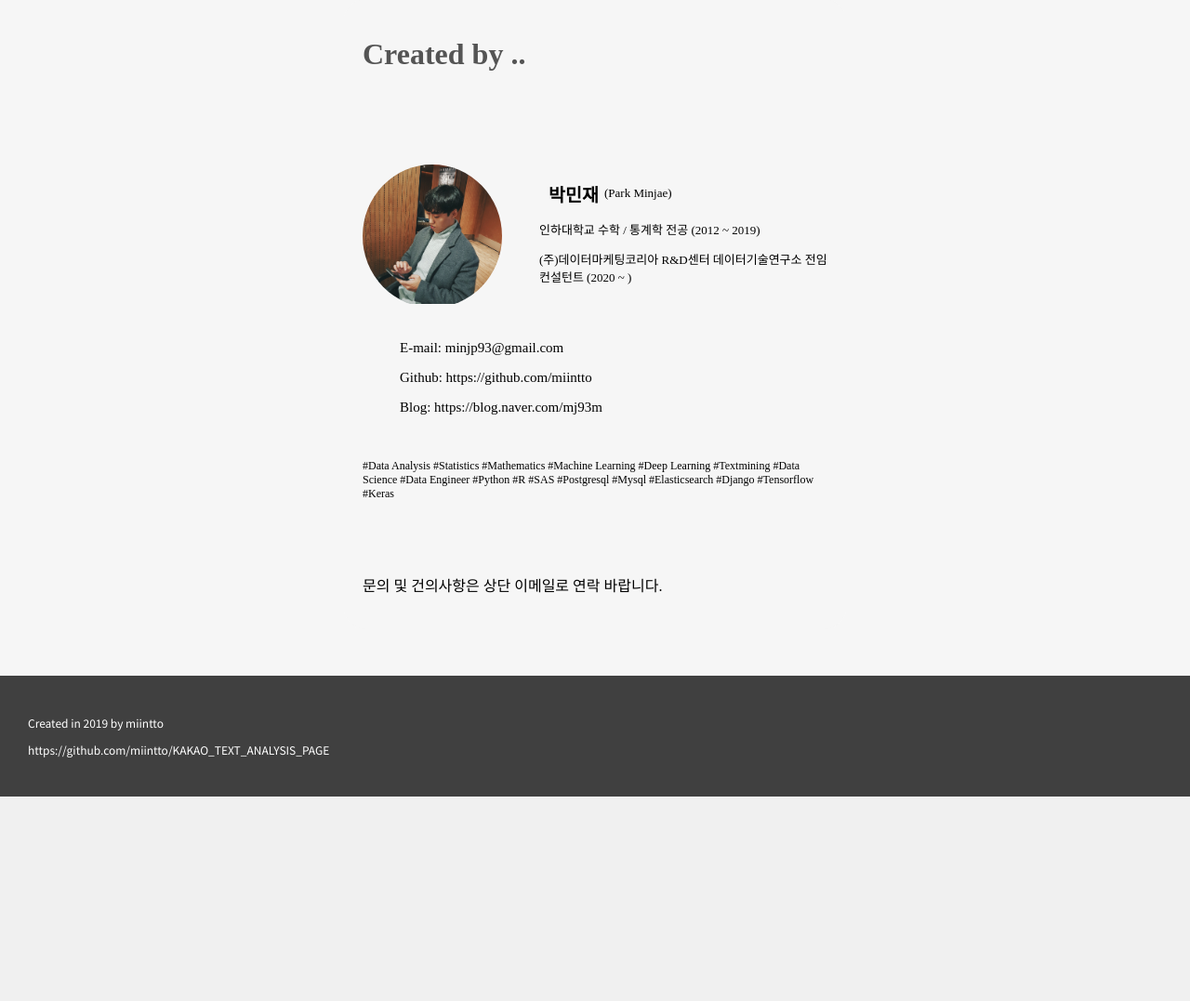
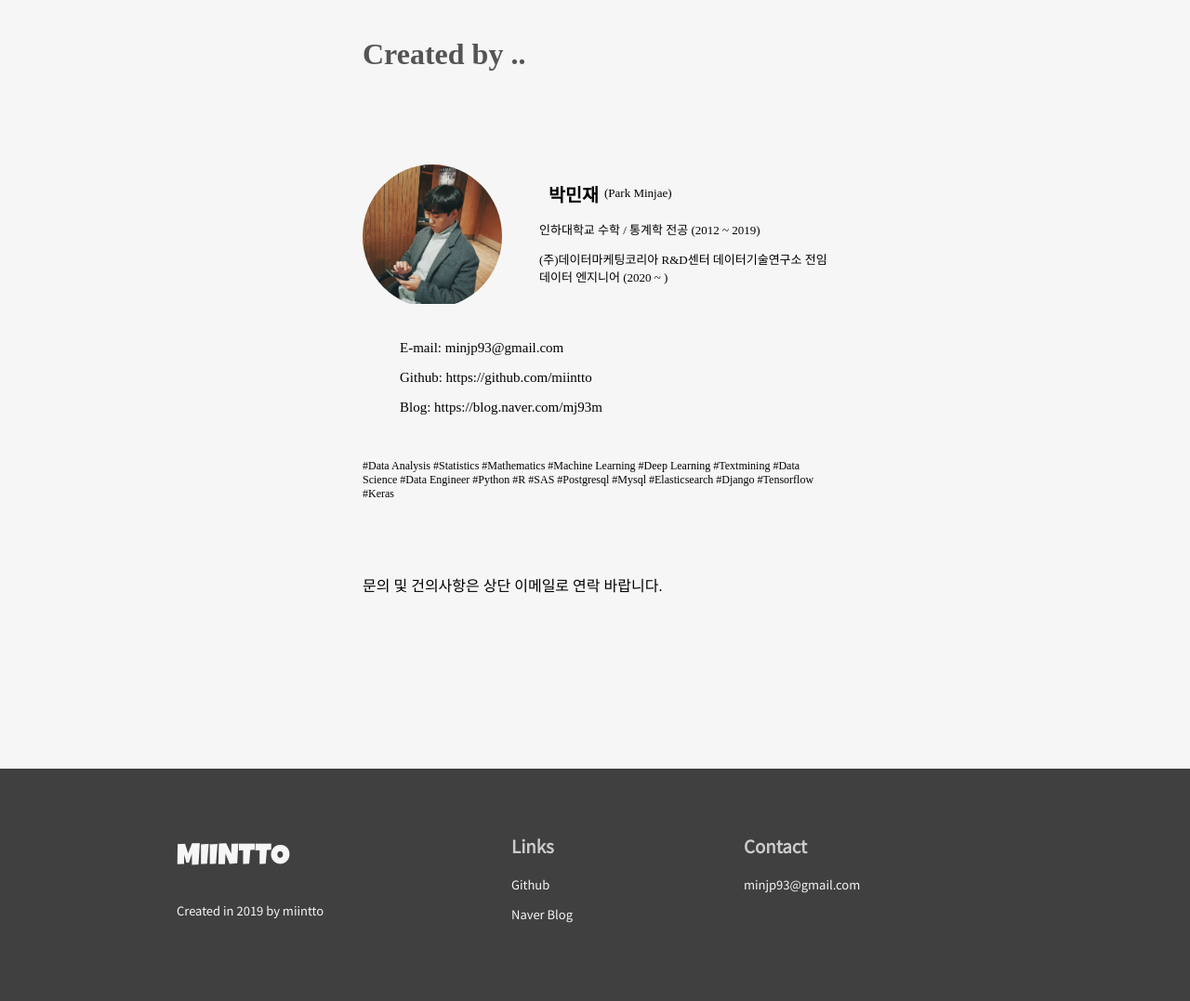
Before and after one commit to miintto/KAKAO_TEXT_ANALYSIS_PAGE, a Django app: template analysis/templates/analysis/inquiry.html in a window 1280 px wide. Shown: the part 178-1255 px from the top of the page at 93% size. Before the commit the page ends 1035 px from the top, so only its background shows below. Run offline with Django 3.2, Linux system fonts and the light colour scheme; the template is opened without the code that fills it, so the values that code supplies are empty.

Commit message:
20200408 [CSS] footer 업데이트

```diff
--- a/analysis/templates/analysis/inquiry.html
+++ b/analysis/templates/analysis/inquiry.html
@@ -7,6 +7,7 @@
 	<link rel="stylesheet" type="text/css" href="{% static 'css/menubar.css' %}">
 	<link href="https://fonts.googleapis.com/css?family=Noto+Sans+KR&display=swap" rel="stylesheet">
 	<link href="https://fonts.googleapis.com/css?family=Noto+Serif+KR&display=swap" rel="stylesheet">
+	<link href="https://fonts.googleapis.com/css2?family=Luckiest+Guy&display=swap" rel="stylesheet">
 </head>
 <body>
 	<div class="menu-bar">
@@ -50,7 +51,7 @@
 					<div>
 						<ul class="profile-list">
 							<li><p>인하대학교 수학 / 통계학 전공 (2012 ~ 2019)</p></li>
-							<li><p>(주)데이터마케팅코리아 R&D센터 데이터기술연구소 전임 컨설턴트 (2020 ~ )</p></li>
+							<li><p>(주)데이터마케팅코리아 R&D센터 데이터기술연구소 전임 데이터 엔지니어 (2020 ~ )</p></li>
 						</ul>
 					</div>
 				</div>
@@ -74,9 +75,20 @@
 		</div>
 	</div>
 	<div class="footer">
-		<div class="footer-info">
-			<p>Created in 2019 by miintto</p>
-			<p>https://github.com/miintto/KAKAO_TEXT_ANALYSIS_PAGE</p>
+		<div class="footer-contents">
+			<div class="footer-info footer-container">
+				<h1>MIINTTO</h1>
+				<p>Created in 2019 by miintto</p>
+			</div>
+			<div class="footer-site footer-container">
+				<h3>Links</h3>
+				<p><a href="https://github.com/miintto">Github</a></p>
+				<p><a href="https://blog.naver.com/mj93m">Naver Blog</a></p>
+			</div>
+			<div class="footer-contact footer-container">
+				<h3>Contact</h3>
+				<p>minjp93@gmail.com</p>
+			</div>
 		</div>
 	</div>
 </body>
--- a/static/css/inquiry.css
+++ b/static/css/inquiry.css
@@ -13,7 +13,7 @@ body {
     height: auto;
     overflow: hidden;
 	margin-top: 50px;
-	margin-bottom: 50px;
+	margin-bottom: 150px;
 	margin-left: auto;
 	margin-right: auto;
 	padding: 20px;
--- a/static/css/menubar.css
+++ b/static/css/menubar.css
@@ -80,11 +80,43 @@
 페이지 하단 Footer CSS
 */
 .footer {
+    padding: 50px;
+    height: 150px;
 	background-color: #404040;
-	color: #FFFFFF;
-	padding: 30px;
+	color: #F6F6F6;
 }
 
-.footer-info p {
-    font-size: 12px;
+.footer-contents {
+    width: 900px;
+    display: flex;
+	margin-left: auto;
+	margin-right: auto;
 }
+
+.footer-container p {
+    font-size: 13px;
+}
+
+.footer-container h3 {
+    color: #CCCCCC;
+}
+
+.footer-info h1 {
+    width: 360px;
+    margin: 30px 0px;
+    font-family: 'Luckiest Guy', cursive;
+	font-weight: normal;
+}
+
+.footer-site {
+    width: 250px;
+}
+
+.footer-site a {
+    color: #F6F6F6;
+    text-decoration: none;
+}
+
+.footer-contact {
+    width: 250px
+}
```
Also changed, not shown: analysis/templates/analysis/charts.html (+16 -3 lines), analysis/templates/analysis/charts_sample.html (+18 -0 lines), analysis/templates/analysis/guideline.html (+18 -0 lines).
